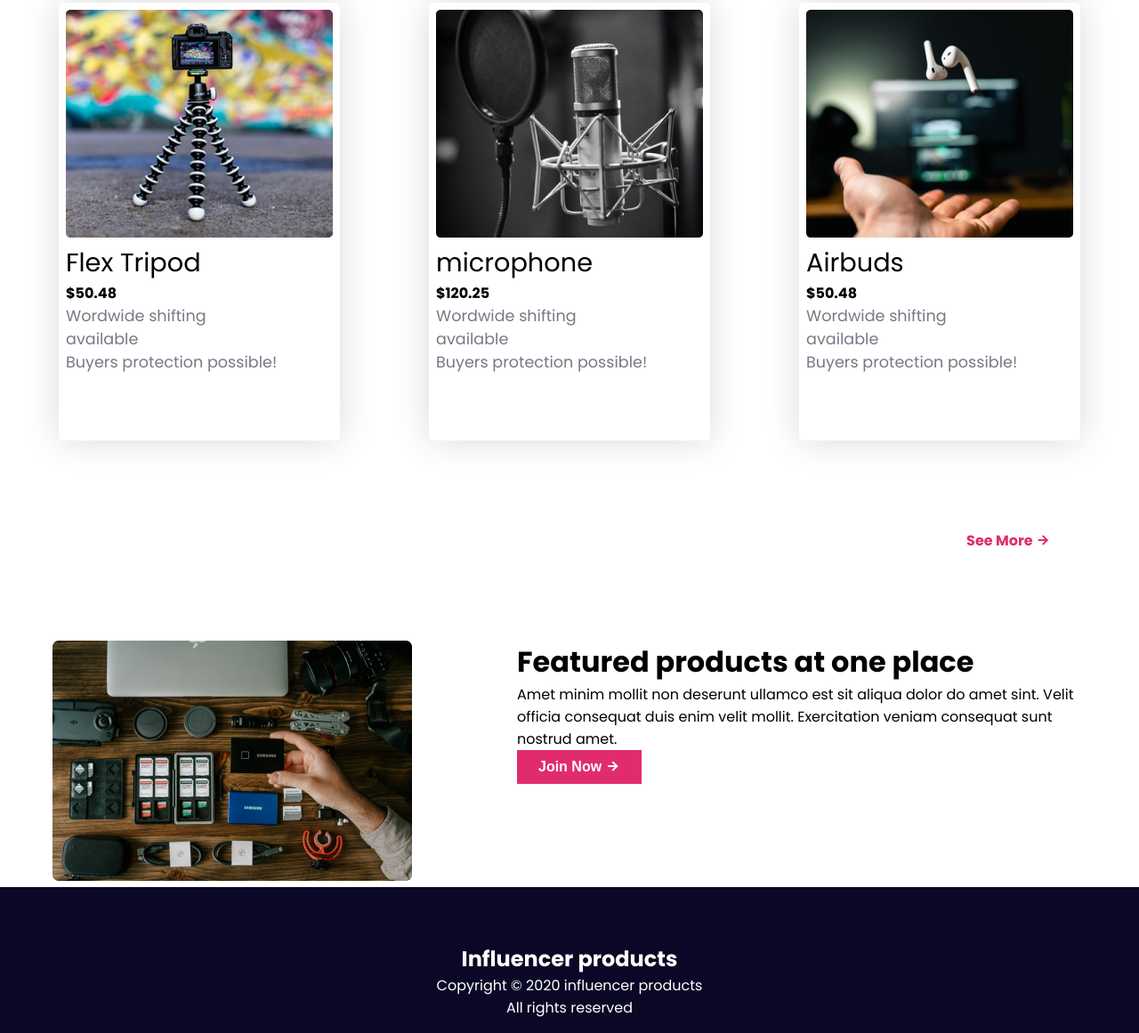
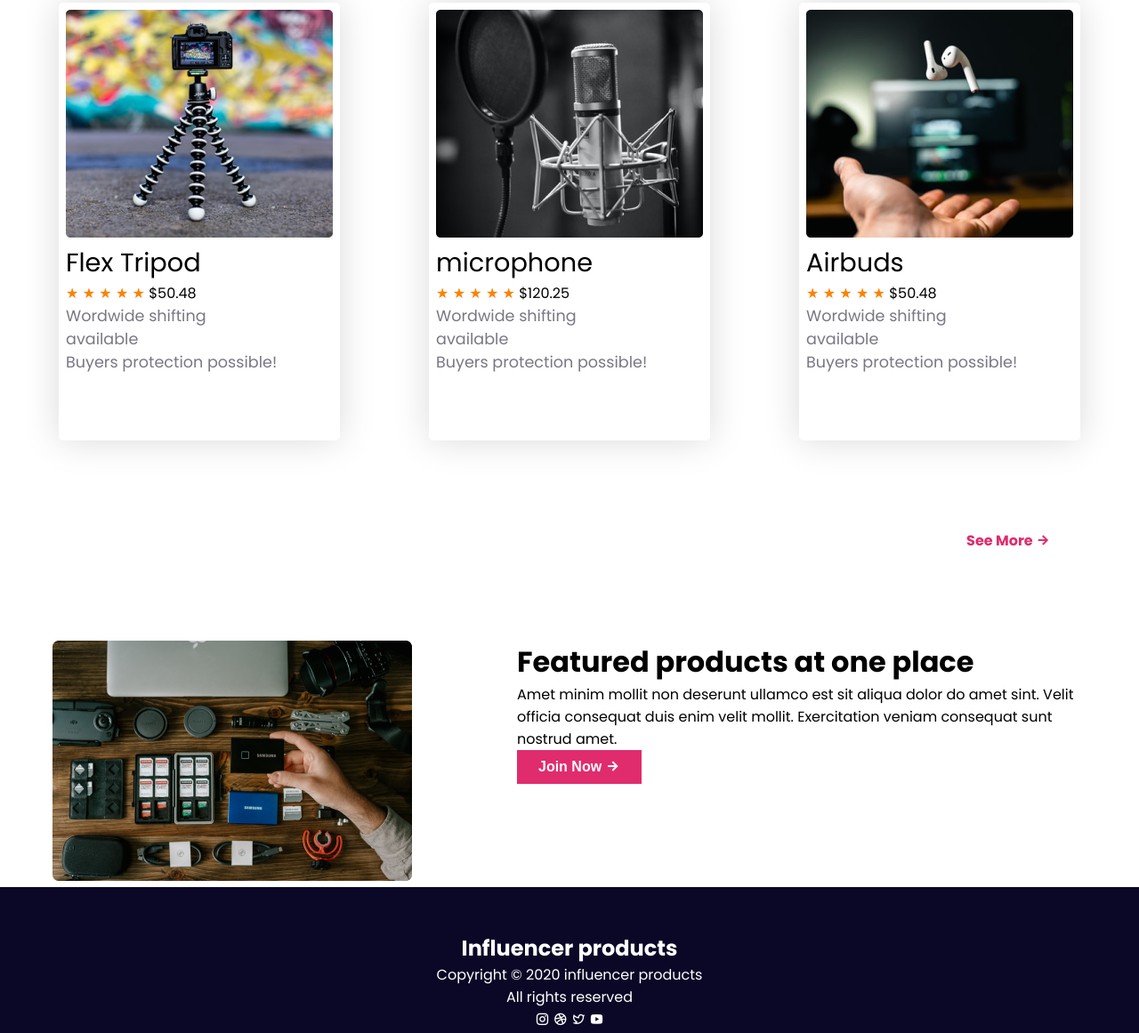
Before and after one commit to NaimuL295/pracitice-project-task3, a plain HTML site: page index.html in a window 1280 px wide. Shown: the part 766-1927 px from the top of the page at 89% size. Drawn offline with nearby package versions, Linux system fonts and the light colour scheme.

Commit message:
add  style

```diff
--- a/index.html
+++ b/index.html
@@ -61,21 +61,36 @@
             <div class="Wordwide-shifting">
                 <img src="images/tripod.png" alt="triipod">
                  <h3  class="Flex-Tripod">Flex Tripod  </h3>
-                <h4 class="Tripod-price">$50.48 </h4>
+                <span class="star">&starf;</span>
+                <span class="star">&starf;</span>
+                <span class="star">&starf;</span>
+                <span class="star">&starf;</span>
+                <span class="stars">&starf;</span>
+                <span class="price"> $50.48  </span>
                 <p class="Wordwide">Wordwide shifting
                     <br>  available  <br> Buyers protection possible!
             </div>
             <div class="Wordwide-shifting">
                 <img src="images/mic.png" alt="micphone">
                  <h3  class="Flex-Tripod">microphone </h3>
-                <h4 class="Tripod-price">$120.25</h4>
+                <span class="star">&starf;</span>
+                <span class="star">&starf;</span>
+                <span class="star">&starf;</span>
+                <span class="star">&starf;</span>
+                <span class="stars">&starf;</span>
+               <span class="price"> $120.25</span>
                 <p class="Wordwide">Wordwide shifting
                  <br>  available<br> Buyers protection possible!
             </div>
             <div class="Wordwide-shifting">
                 <img src="images/airpod.png" alt="airpod">
                  <h3 class="Flex-Tripod">Airbuds</h3>
-                <h4 class="Tripod-price">$50.48</h4>
+                <span class="star">&starf;</span>
+                <span class="star">&starf;</span>
+                <span class="star">&starf;</span>
+                <span class="star">&starf;</span>
+                <span class="stars">&starf;</span>
+                <span class="price"> $50.48 </span>
                 <p class="Wordwide">Wordwide shifting
                     <br>available<br>Buyers protection possible!
             </div>
@@ -110,7 +125,7 @@
         <h4  class="Influencer-title">Influencer products </h4>
         <p> Copyright © 2020  influencer products</p>
          <p>All rights reserved</p>
-       <p> <span></span> <span></span>  <span></span>   </p>
+       <p> <span><i class="ri-instagram-line"></i> </span><span> <i class="ri-dribbble-line"></i> </span>  <span><i class="ri-twitter-line"></i>  </span><span><i class="ri-youtube-fill"></i> </span>  </p>
        </div>
 </div>
        </section>
--- a/style/style.css
+++ b/style/style.css
@@ -23,6 +23,8 @@ body{
 --featuredtextColor:rgb(108, 108, 108) ;
   --footerColor: rgba(10, 8, 38, 1);
   --itmeText:rgba(120, 120, 133, 1);
+  --starColor:rgb(251, 130, 0);
+
 }
 .display-flex{
   display: flex;
@@ -136,7 +138,13 @@ padding:8px;
 font-size: 1.1rem;
 color:  var( --itmeText ) ;
 }
+.star{
+color: var(--starColor);
+}
+.stars{
 
+color: var(--starColor);
+}
 /* right-icon */
 
 .right-icon{
@@ -238,6 +246,7 @@ padding: 0 20px;
     width:100%;
     gap: 20px;
   }
+
 }
 @media screen and (min-width:576px) and (max-width:992px){
 
@@ -245,15 +254,9 @@ padding: 0 20px;
   .featured-products{
   flex-direction: column-reverse;
   }
-
   .featured-text{
     width:100%;
 text-align:center;
 margin-bottom: 50px;
   }
-
-
-
-
-
 }
```
